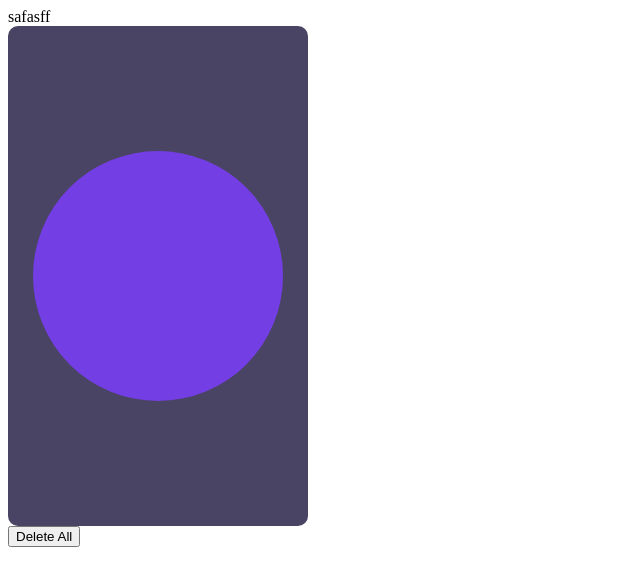
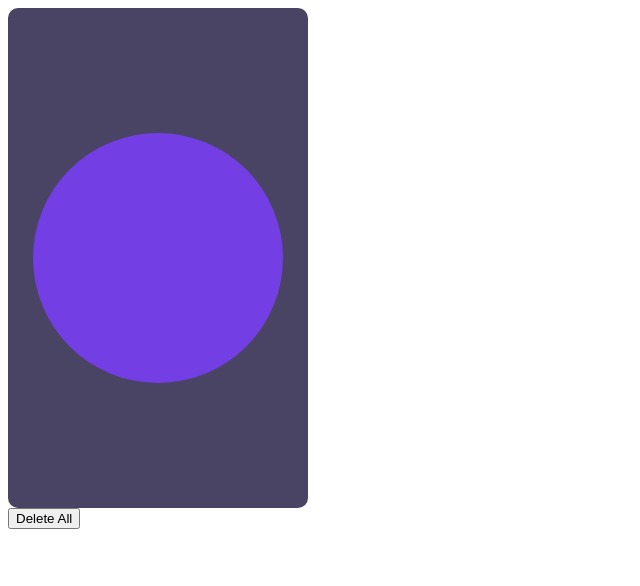
Before and after one commit to vampxlr/clock-scheduler-canvas-heroku, a React app: page client/index.html in a window 1280 px wide. Shown: the whole page, without its empty margins (0-640 px from the left). Built offline with nearby package versions, Linux system fonts and the light colour scheme.

Commit message:
some updates

```diff
--- a/client/index.html
+++ b/client/index.html
@@ -16,7 +16,7 @@
 
   </head>
   <body>
-  safasff
+
     <div id="app"></div>
 
 
```
